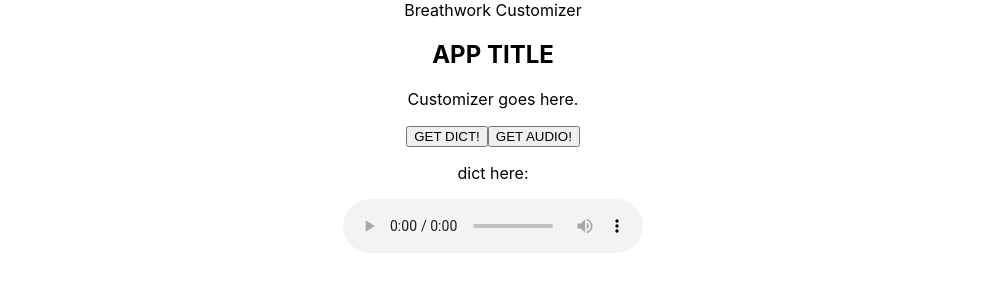
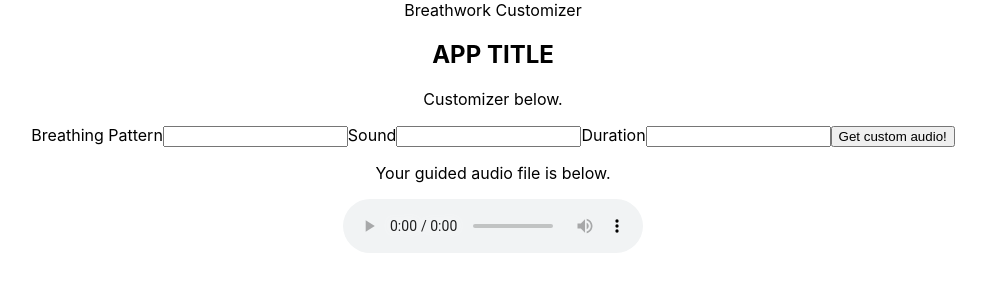
Before and after one commit to sophwag/fe-breathwork-customizer, a React (Create React App) app: page / in a window 1280 px wide. Shown: the top 300 px of the page, without its empty margins (147-1133 px from the left). Built offline with nearby package versions, Linux system fonts and the light colour scheme.

Commit message:
Adds form to capture input and function to call API route for customized audio

```diff
--- a/src/App.tsx
+++ b/src/App.tsx
@@ -3,39 +3,24 @@ import './App.css';
 import {useState} from "react";
 // import {useEffect} from "react";
 import axios from "axios";
-import AudioForm from "./components/AudioForm";
+// import AudioForm from "./components/AudioForm";
 import AudioDisplay from "./components/AudioDisplay";
+import NewSoundForm from "./components/NewSoundForm";
 
 function App() {
   const [dictDisplay, setDictDisplay] = useState(["hi"]);
   const [soundDisplay, setSoundDisplay] = useState(["sound"]);
   const [src, setSrc] = useState("");
 
-  const DICT_URL = "https://backend-breath-capstone.herokuapp.com/test_dict"
+  // const DICT_URL = "https://backend-breath-capstone.herokuapp.com/test_dict"
   // const STATIC_SOUND_URL = "https://backend-breath-capstone.herokuapp.com/test_audio"
-  const DYNAMIC_SHORT_SOUND_URL = "https://backend-breath-capstone.herokuapp.com/test_edited_sound"
+  // const DYNAMIC_SHORT_SOUND_URL = "https://backend-breath-capstone.herokuapp.com/test_edited_sound"
   // const DYNAMIC_LONG_SOUND_URL = "https://backend-breath-capstone.herokuapp.com/test_edited_medium_sound"
-
-  const getStaticSound = () => {
-    axios({
-      url: DYNAMIC_SHORT_SOUND_URL,
-      method: "get",
-      responseType: "blob",
-    })
-      .then((res: any) => {
-        setSrc(URL.createObjectURL(res.data));
-        const newAudio = res.data;
-        setSoundDisplay(newAudio);
-        console.log("Got the static audio")
-      })
-      .catch((err: any) => {
-        console.log(err);
-      });
-  };
+  const CUSTOM_AUDIO_URL = "https://backend-breath-capstone.herokuapp.com/custom_audio"
 
   // const getStaticSound = () => {
   //   axios({
-  //     url: STATIC_SOUND_URL,
+  //     url: DYNAMIC_SHORT_SOUND_URL,
   //     method: "get",
   //     responseType: "blob",
   //   })
@@ -50,26 +35,48 @@ function App() {
   //     });
   // };
 
-  const getDict = () => {
-    axios
-      .get(DICT_URL)
+
+  const getCustomAudio = (request_data: any) => {
+    axios({
+      url: CUSTOM_AUDIO_URL,
+      method: "get",
+      params: request_data,
+      responseType: "blob",
+    })
       .then((res: any) => {
+        setSrc(URL.createObjectURL(res.data));
         const newAudio = res.data;
-        setDictDisplay(newAudio);
-        console.log("Got the dictionary")
+        setSoundDisplay(newAudio);
+        setDictDisplay(request_data);
+        console.log("Got the custom audio")
       })
       .catch((err: any) => {
         console.log(err);
       });
   };
 
+
+  // const getDict = () => {
+  //   axios
+  //     .get(DICT_URL)
+  //     .then((res: any) => {
+  //       const newAudio = res.data;
+  //       setDictDisplay(newAudio);
+  //       console.log("Got the dictionary")
+  //     })
+  //     .catch((err: any) => {
+  //       console.log(err);
+  //     });
+  // };
+
   return (
     <div className="App">
       <header> Breathwork Customizer</header>
       <section>
         <h1>APP TITLE</h1>
-        <p>Customizer goes here.</p>
-        <AudioForm getDictCallback={getDict} getStaticSoundCallback={getStaticSound} />
+        <p>Customizer below.</p>
+        {/* <AudioForm getDictCallback={getDict} getStaticSoundCallback={getStaticSound} /> */}
+        <NewSoundForm getCustomAudioCallback={getCustomAudio} />
         <AudioDisplay dictDisplay={dictDisplay} soundDisplay={soundDisplay} src={src} />
       </section>
     </div>
--- a/src/components/AudioDisplay.tsx
+++ b/src/components/AudioDisplay.tsx
@@ -3,7 +3,8 @@
 const AudioDisplay = (props: any) => {
     return (
         <div>
-            <p>dict here: {props.dictDisplay.key}</p>
+            {/* <p>Below is your {props.dictDisplay.duration} minute guided {props.dictDisplay.pattern} breathing with {props.dictDisplay.sound} sound.</p> */}
+            <p>Your guided audio file is below.</p>
             <audio controls src={props.src}></audio>
         </div>
 
--- /dev/null
+++ b/src/components/NewSoundForm.tsx
@@ -0,0 +1,64 @@
+import { useState } from "react";
+
+    const defaultAudio: any = {
+    pattern: "",
+    sound: "",
+    duration: ""};
+
+    const NewSoundForm = (props:any) => {
+        const [formData, setFormData] = useState(defaultAudio);
+
+        const onFormChange = (event: any) => {
+        const stateName = event.target.name;
+        const inputValue = event.target.value;
+        // console.log(stateName);
+        // console.log(inputValue);
+
+        const newFormData = { ...formData };
+        newFormData[stateName] = inputValue;
+
+        setFormData(newFormData);
+        };
+
+        const handleSubmit = (event: any) => {
+        event.preventDefault();
+        console.log(formData)
+        props.getCustomAudioCallback(formData);
+        };
+
+        return (
+        <form onSubmit={handleSubmit}>
+            {/* <label htmlFor="sound">Choose a type of sound:</label>
+            <select id="cars" name="sound">
+                <option value="Test">Test</option>
+                <option value="Synth">Synth</option>
+                <option value="Piano">Piano</option>
+            </select> */}
+            <label htmlFor="pattern"> Breathing Pattern</label>
+            <input
+            type="text"
+            name="pattern"
+            value={formData.name}
+            onChange={onFormChange}
+            />
+            <label htmlFor="sound">Sound</label>
+            <input
+            type="text"
+            name="sound"
+            value={formData.sound}
+            onChange={onFormChange}
+            />
+            <label htmlFor="duration">Duration</label>
+            <input
+            type="text"
+            name="duration"
+            value={formData.duration}
+            onChange={onFormChange}
+            />
+            <input type="submit" value="Get custom audio!" />
+        </form>
+        );
+    };
+
+
+export default NewSoundForm;
```
